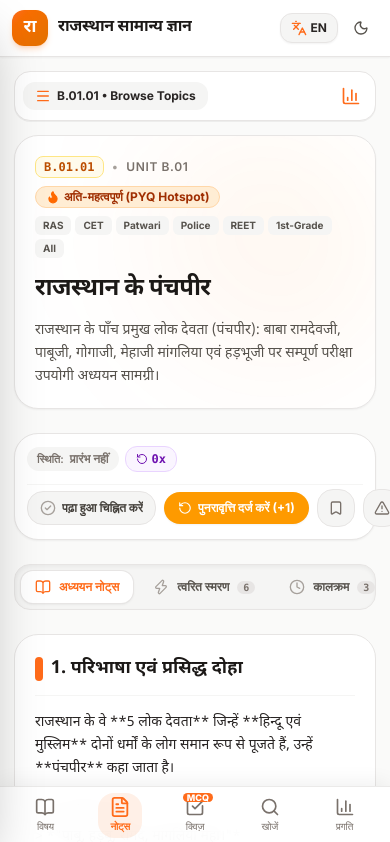
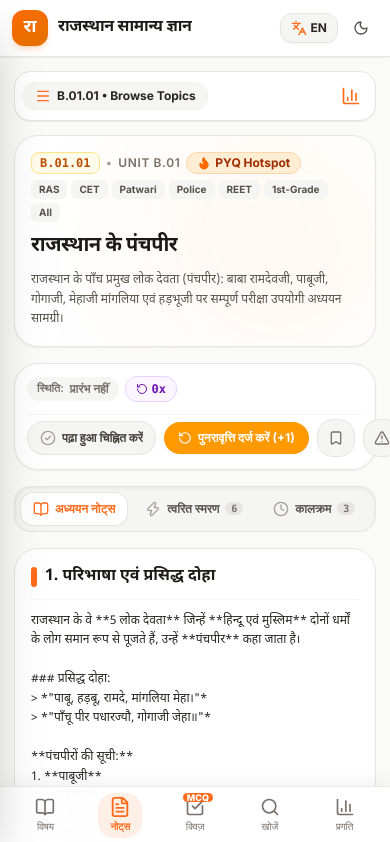
Before and after one commit to mrajitsinghrawlot-cloud/rajasthan-gk-portal, a React (Vite) app: page / in a window 390 px wide. Shown: the top 842 px of the page. Built offline with nearby package versions, Linux system fonts and the light colour scheme; a web font is replaced by a local one.

Commit message:
Fine-tune mobile UX: touch targets, RapidFacts copy button, timeline margin, content padding

```diff
--- a/src/components/study/ContentViewer.tsx
+++ b/src/components/study/ContentViewer.tsx
@@ -59,16 +59,16 @@ export const ContentViewer: React.FC<ContentViewerProps> = ({
   ];
 
   return (
-    <div className="max-w-4xl mx-auto space-y-6 pb-24 lg:pb-16">
+    <div className="max-w-4xl mx-auto space-y-4 sm:space-y-6 pb-28 lg:pb-16">
 
       {/* Top Header Card */}
-      <div className="bg-white dark:bg-stone-900 border border-stone-200 dark:border-stone-800 rounded-3xl p-5 sm:p-7 shadow-xs relative overflow-hidden transition-colors">
+      <div className="bg-white dark:bg-stone-900 border border-stone-200 dark:border-stone-800 rounded-3xl p-4 sm:p-7 shadow-xs relative overflow-hidden transition-colors">
         <div className="absolute top-0 right-0 w-64 h-64 bg-gradient-to-bl from-amber-500/10 via-orange-500/5 to-transparent rounded-full blur-3xl pointer-events-none" />
 
-        <div className="relative z-10 space-y-4">
+        <div className="relative z-10 space-y-3 sm:space-y-4">
 
           {/* Breadcrumb & Badges */}
-          <div className="flex flex-wrap items-center gap-2">
+          <div className="flex flex-wrap items-center gap-1.5 sm:gap-2">
             <span className="font-mono text-xs font-bold text-amber-700 dark:text-amber-400 bg-amber-50 dark:bg-amber-950/70 border border-amber-200 dark:border-amber-900 px-2 py-0.5 rounded-lg">
               {content.id}
             </span>
@@ -80,7 +80,7 @@ export const ContentViewer: React.FC<ContentViewerProps> = ({
             {content.metadata.pyq_frequency === 'ultra-high' && (
               <span className="inline-flex items-center gap-1 px-2.5 py-0.5 rounded-full text-xs font-bold bg-orange-100 dark:bg-orange-950/80 text-orange-800 dark:text-orange-300 border border-orange-200 dark:border-orange-800">
                 <Flame className="w-3.5 h-3.5 fill-orange-500 text-orange-500" />
-                {language === 'hi' ? 'अति-महत्वपूर्ण (PYQ Hotspot)' : 'Ultra-High PYQ'}
+                <span>{language === 'hi' ? 'PYQ Hotspot' : 'Ultra-High PYQ'}</span>
               </span>
             )}
 
@@ -99,13 +99,13 @@ export const ContentViewer: React.FC<ContentViewerProps> = ({
           </div>
 
           {/* Subtopic Title */}
-          <h1 className="text-2xl sm:text-3xl font-extrabold text-stone-900 dark:text-stone-100 tracking-tight font-hi leading-tight">
+          <h1 className="text-xl sm:text-3xl font-extrabold text-stone-900 dark:text-stone-100 tracking-tight font-hi leading-tight">
             {t(content.title)}
           </h1>
 
           {/* Short Summary */}
           {content.short_summary && (
-            <p className="text-sm sm:text-base text-stone-600 dark:text-stone-300 font-hi leading-relaxed">
+            <p className="text-xs sm:text-base text-stone-600 dark:text-stone-300 font-hi leading-relaxed">
               {t(content.short_summary)}
             </p>
           )}
@@ -120,8 +120,8 @@ export const ContentViewer: React.FC<ContentViewerProps> = ({
         quizQuestionCount={content.mcqs?.length || 0}
       />
 
-      {/* Navigation Tabs Bar */}
-      <div className="flex items-center gap-1.5 p-1.5 bg-stone-100 dark:bg-stone-900/90 border border-stone-200 dark:border-stone-800 rounded-2xl overflow-x-auto scrollbar-none shadow-inner">
+      {/* Navigation Tabs Bar (Horizontal Touch Scrolling) */}
+      <div className="flex items-center gap-1.5 p-1.5 bg-stone-100 dark:bg-stone-900/90 border border-stone-200 dark:border-stone-800 rounded-2xl overflow-x-auto scrollbar-none shadow-inner touch-pan-x">
         {tabs.map(tab => {
           const Icon = tab.icon;
           const isActive = currentTab === tab.id;
@@ -130,9 +130,9 @@ export const ContentViewer: React.FC<ContentViewerProps> = ({
             <button
               key={tab.id}
               onClick={() => handleTabSelect(tab.id)}
-              className={`flex items-center gap-2 px-3.5 sm:px-4 py-2 rounded-xl text-xs sm:text-sm font-bold transition-all shrink-0 active:scale-95 ${
+              className={`flex items-center gap-1.5 sm:gap-2 px-3 sm:px-4 py-2 rounded-xl text-xs sm:text-sm font-bold transition-all shrink-0 active:scale-95 touch-manipulation ${
                 isActive
-                  ? 'bg-white dark:bg-stone-800 text-rajasthan-saffron shadow-sm ring-1 ring-stone-200 dark:ring-stone-700'
+                  ? 'bg-white dark:bg-stone-800 text-rajasthan-saffron shadow-xs ring-1 ring-stone-200 dark:ring-stone-700'
                   : 'text-stone-600 dark:text-stone-400 hover:text-stone-900 dark:hover:text-stone-100 hover:bg-stone-200/60 dark:hover:bg-stone-800/50'
               }`}
             >
@@ -157,18 +157,18 @@ export const ContentViewer: React.FC<ContentViewerProps> = ({
 
         {/* Full Study Notes Panel */}
         {currentTab === 'notes' && (
-          <div className="space-y-6">
+          <div className="space-y-4 sm:space-y-6">
             {content.notes_sections.map((section, idx) => (
               <section
                 key={idx}
-                className="p-5 sm:p-7 rounded-3xl bg-white dark:bg-stone-900 border border-stone-200 dark:border-stone-800 shadow-2xs space-y-4"
+                className="p-4 sm:p-7 rounded-3xl bg-white dark:bg-stone-900 border border-stone-200 dark:border-stone-800 shadow-2xs space-y-3 sm:space-y-4"
               >
-                <h3 className="text-lg sm:text-xl font-bold text-stone-900 dark:text-stone-100 border-b border-stone-100 dark:border-stone-800 pb-3 flex items-center gap-2 font-hi">
-                  <span className="w-2 h-6 bg-rajasthan-saffron rounded-full" />
-                  {t(section.section_title)}
+                <h3 className="text-base sm:text-xl font-bold text-stone-900 dark:text-stone-100 border-b border-stone-100 dark:border-stone-800 pb-2.5 flex items-center gap-2 font-hi">
+                  <span className="w-1.5 sm:w-2 h-5 sm:h-6 bg-rajasthan-saffron rounded-full shrink-0" />
+                  <span>{t(section.section_title)}</span>
                 </h3>
 
-                <div className="prose dark:prose-invert max-w-none text-sm sm:text-base leading-relaxed text-stone-800 dark:text-stone-200 font-hi space-y-3 whitespace-pre-line">
+                <div className="prose dark:prose-invert max-w-none text-xs sm:text-base leading-relaxed text-stone-800 dark:text-stone-200 font-hi space-y-2.5 whitespace-pre-line">
                   {t(section.content_markdown)}
                 </div>
               </section>
--- a/src/components/study/TimelineView.tsx
+++ b/src/components/study/TimelineView.tsx
@@ -21,17 +21,17 @@ export const TimelineView: React.FC<TimelineViewProps> = ({ timeline }) => {
 
   return (
     <div className="space-y-6 max-w-3xl mx-auto py-2">
-      <div className="relative border-l-2 border-amber-300 dark:border-amber-800 ml-4 sm:ml-6 pl-6 sm:pl-8 space-y-8">
+      <div className="relative border-l-2 border-amber-300 dark:border-amber-800 ml-3 sm:ml-6 pl-5 sm:pl-8 space-y-6 sm:space-y-8">
         {timeline.map((item, idx) => (
           <div key={idx} className="relative group">
             {/* Timeline node icon */}
-            <div className="absolute -left-[33px] sm:-left-[41px] top-1.5 w-8 h-8 rounded-full bg-amber-500 text-white flex items-center justify-center ring-4 ring-white dark:ring-stone-900 shadow-md">
-              <Calendar className="w-4 h-4" />
+            <div className="absolute -left-[29px] sm:-left-[41px] top-1.5 w-7 h-7 sm:w-8 sm:h-8 rounded-full bg-amber-500 text-white flex items-center justify-center ring-4 ring-white dark:ring-stone-900 shadow-md">
+              <Calendar className="w-3.5 h-3.5 sm:w-4 sm:h-4" />
             </div>
 
             {/* Event Card */}
-            <div className="p-4 rounded-2xl bg-white dark:bg-stone-900 border border-stone-200 dark:border-stone-800 hover:border-amber-400 dark:hover:border-amber-700 shadow-2xs transition-all">
-              <div className="inline-flex items-center gap-1.5 px-2.5 py-0.5 rounded-full bg-amber-100 dark:bg-amber-950 text-amber-900 dark:text-amber-200 font-mono text-xs font-bold mb-2">
+            <div className="p-3.5 sm:p-4 rounded-3xl bg-white dark:bg-stone-900 border border-stone-200 dark:border-stone-800 hover:border-amber-400 dark:hover:border-amber-700 shadow-2xs transition-all">
+              <div className="inline-flex items-center gap-1.5 px-2.5 py-0.5 rounded-full bg-amber-100 dark:bg-amber-950 text-amber-900 dark:text-amber-200 font-mono text-[11px] sm:text-xs font-bold mb-1.5">
                 <Clock className="w-3 h-3 text-amber-600" />
                 <span>{item.year_or_era}</span>
               </div>
@@ -39,7 +39,7 @@ export const TimelineView: React.FC<TimelineViewProps> = ({ timeline }) => {
                 {t(item.event)}
               </h4>
               {item.significance && (
-                <p className="text-xs text-stone-600 dark:text-stone-400 mt-2 pt-2 border-t border-stone-100 dark:border-stone-800 font-hi">
+                <p className="text-xs text-stone-600 dark:text-stone-400 mt-2 pt-2 border-t border-stone-100 dark:border-stone-800 font-hi leading-relaxed">
                   <span className="font-semibold text-amber-700 dark:text-amber-400">
                     {language === 'hi' ? 'महत्व: ' : 'Significance: '}
                   </span>
```
Also changed, not shown: src/components/study/RapidFacts.tsx (+12 -11 lines).
